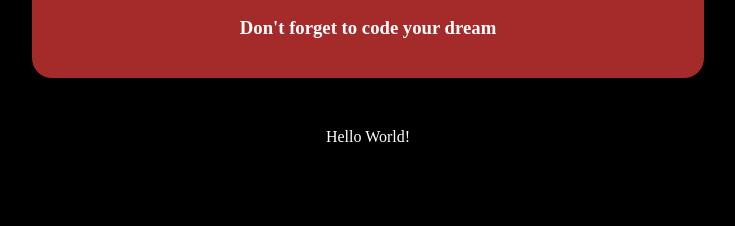
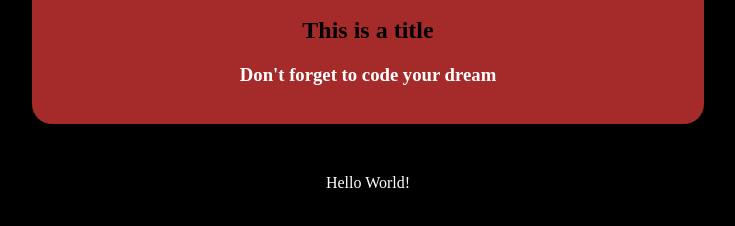
Before and after one commit to coseo12/javascript-example, a plain HTML site: page chap.3/3-1-dom/dom.html in a window 1280 px wide. Shown: the part 324-550 px from the top of the page, without its empty margins (272-1007 px from the left). Drawn offline with Linux system fonts and the light colour scheme.

Commit message:
chap3 finish

```diff
--- a/chap.3/3-1-dom/dom.html
+++ b/chap.3/3-1-dom/dom.html
@@ -39,5 +39,14 @@
       <h3>Don't forget to code your dream</h3>
     </section>
     <span>Hello World!</span>
+    <script>
+      const section = document.querySelector('section');
+      const h2 = document.createElement('h2');
+      const h3 = document.querySelector('h3');
+      h2.setAttribute('class', 'title');
+      h2.textContent = 'This is a title';
+      // section.append(h2);
+      section.insertBefore(h2, h3);
+    </script>
   </body>
 </html>
```
Also changed, not shown: 1 other file.
